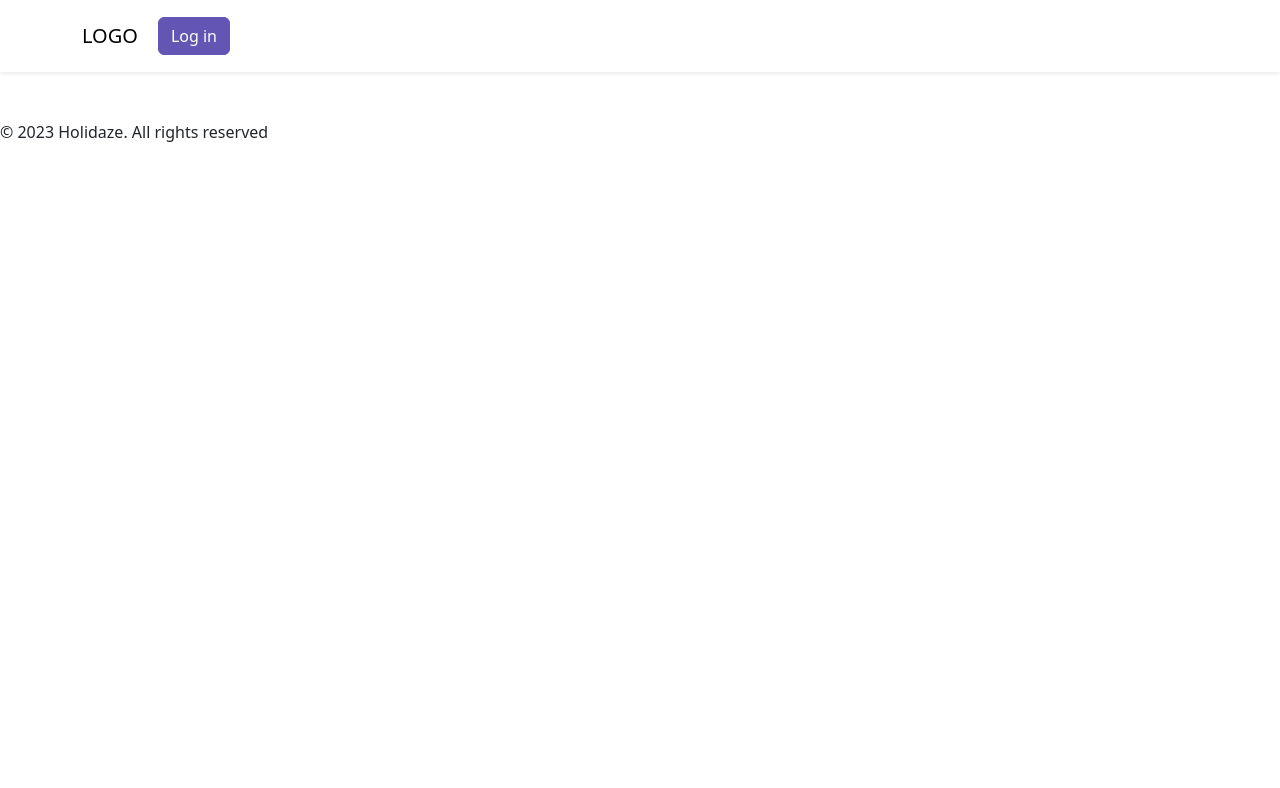
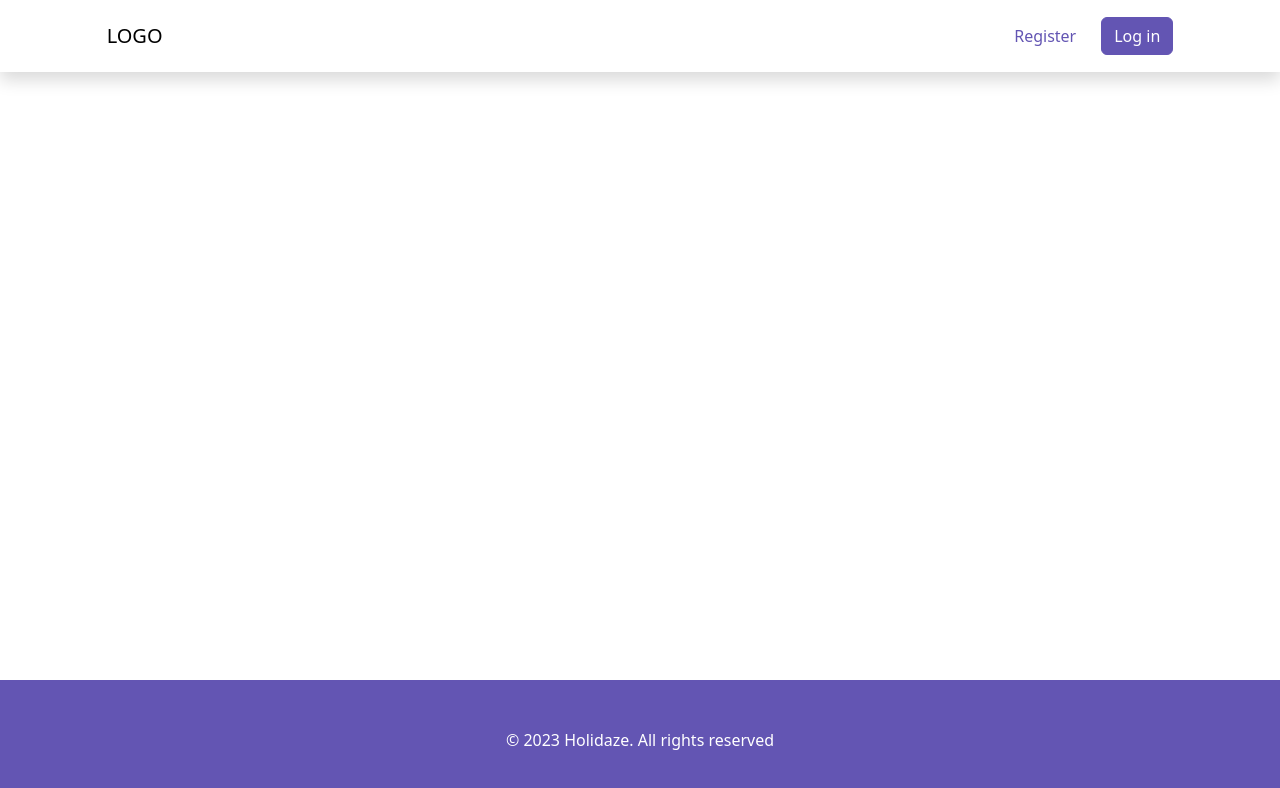
Before and after one commit to martinthoresen/project-exam-2, a React (Create React App) app: page / in a window 1280 px wide. Shown: the top 788 px of the page. Built offline with nearby package versions, Linux system fonts and the light colour scheme.

Commit message:
Style Header and Footer

```diff
--- a/src/components/Footer/index.jsx
+++ b/src/components/Footer/index.jsx
@@ -1,8 +1,8 @@
 import React from "react";
 function Footer() {
   return (
-    <div>
-      <p>&#169; 2023 Holidaze. All rights reserved</p>
+    <div className="bg-primary p-5 fixed-bottom">
+      <p className="text-white text-center m-auto">&#169; 2023 Holidaze. All rights reserved</p>
     </div>
   );
 }
--- a/src/components/Header/index.jsx
+++ b/src/components/Header/index.jsx
@@ -2,20 +2,23 @@ import React from "react";
 import { Link } from "react-router-dom";
 import Nav from "react-bootstrap/Nav";
 import Navbar from "react-bootstrap/Navbar";
-import Container from "react-bootstrap/Container";
+import { Stack } from "react-bootstrap";
 
 function Header() {
   return (
-    <header className="mb-5">
-      <Navbar bg="light" className="py-3 shadow-sm" variant="light">
-        <Container>
+    <header className="">
+      <Navbar bg="light" className="py-3 shadow" variant="light">
+        <Stack direction="horizontal" className="mx-auto col-10 justify-content-between">
           <Navbar.Brand>LOGO</Navbar.Brand>
-          <Nav className="me-auto">
-            <Link className="mx-1 text-decoration-none text-dark btn btn-primary" to="/login">
+          <Nav>
+            <Link className="text-decoration-none text-primary btn px-4" to="/register">
+              Register
+            </Link>
+            <Link className="text-decoration-none text-dark btn btn-primary btn-rounded" to="/login">
               Log in
             </Link>
           </Nav>
-        </Container>
+        </Stack>
       </Navbar>
     </header>
   );
--- a/src/components/Layout/index.jsx
+++ b/src/components/Layout/index.jsx
@@ -5,7 +5,7 @@ import Footer from "../Footer";
 
 function Layout() {
   return (
-    <div>
+    <div className="d-flex row vh-100">
       <Header />
       <Outlet />
       <Footer />
```
Also changed, not shown: src/App.css.
